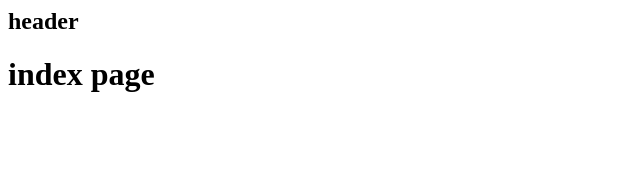
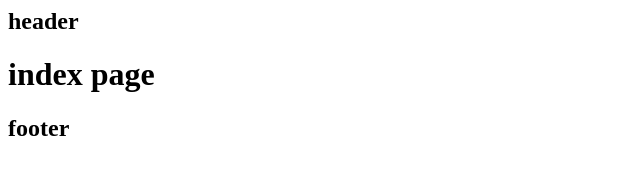
Before and after one commit to test412/test1, a plain HTML site: page index.html in a window 1280 px wide. Shown: the full height of the page, 0-640 px from the left. Drawn offline with Linux system fonts and the light colour scheme.

Commit message:
footer also added

```diff
--- a/index.html
+++ b/index.html
@@ -7,5 +7,10 @@
 <h1>
 	index page
 </h1>
+
+<h2>
+	footer
+</h2>
+
 </body>
 </html>
```
